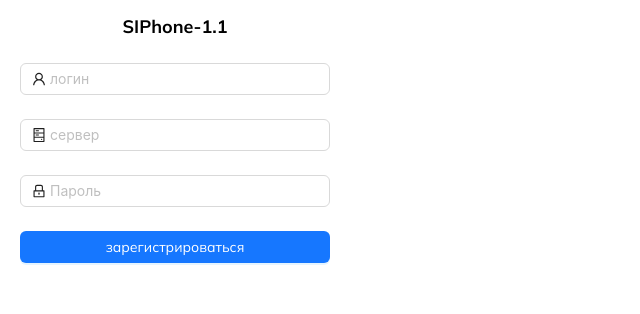
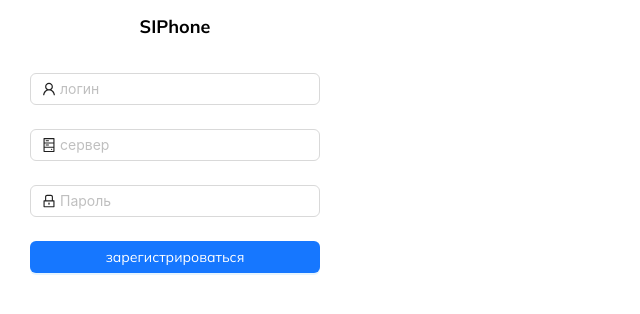
Before and after one commit to SrgyS/softphone-sip, a React (Vite) app: page / in a window 1280 px wide. Shown: the top 314 px of the page, without its empty margins (0-640 px from the left). Built offline with nearby package versions, Linux system fonts and the light colour scheme.

Commit message:
компонент авторизации

```diff
--- a/src/App.tsx
+++ b/src/App.tsx
@@ -1,10 +1,8 @@
 import './App.css';
 
-import { Button, Flex, Form, Input, message } from 'antd';
+import { Button, Flex, Input, message } from 'antd';
 import {
     ClockCircleOutlined,
-    HddOutlined,
-    LockOutlined,
     LogoutOutlined,
     PhoneFilled,
     UserOutlined,
@@ -14,6 +12,7 @@ import JsSIP, { UA } from 'jssip';
 import { RefObject, useCallback, useEffect, useRef, useState } from 'react';
 import { formatDate, formatDuration } from './callUtils';
 
+import Auth from './components/auth/Auth';
 import { CallLogList } from './phone/CallLogList';
 import { IncomingRTCSessionEvent } from 'jssip/lib/UA';
 // import { IRegisterValues } from '../../types/types';
@@ -44,7 +43,7 @@ const App = () => {
     const [callStatus, setCallStatus] = useState(callStatuses.idle);
     const [callDuration, setCallDuration] = useState(0);
     const [startTimer, setStartTimer] = useState(false);
-    const [isAuth, setIsAuth] = useState(false);
+    // const [isAuth, setIsAuth] = useState(false);
     const [currentUser, setCurrentUser] = useState<string>('');
 
     const addCallLog = (callData: ICallData) => {
@@ -248,14 +247,14 @@ const App = () => {
 
         phone.on('registered', () => {
             console.log('Registered');
-            setIsAuth(true);
+            // setIsAuth(true);
             message.success('Зарегистрирован', 3);
-            console.log('Set isAuth');
+
             setCurrentUser(`${hardcodedLogin}@${hardcodedServer}`);
         });
         phone.on('unregistered', () => {
             console.log('logout');
-            setIsAuth(false);
+            setCurrentUser('');
         });
         phone.on('registrationFailed', (data: any) => {
             console.error('Registration failed:', data);
@@ -351,7 +350,8 @@ const App = () => {
     const handleLogout = () => {
         sipPhone?.terminateSessions();
         sipPhone?.unregister();
-        setIsAuth(false);
+        // setIsAuth(false);
+        setCurrentUser('');
         setSipPhone(null);
         resetCall();
         setCallLog([]);
@@ -419,10 +419,10 @@ const App = () => {
             <h1
                 style={{ textAlign: 'center', fontSize: '18px', margin: '5px' }}
             >
-                SIPhone-1.1
+                SIPhone
             </h1>
 
-            {isAuth ? (
+            {currentUser ? (
                 <>
                     <Flex align='center' justify='space-between'>
                         <p>{currentUser}</p>
@@ -453,10 +453,9 @@ const App = () => {
                         <Flex align='center' gap={4}>
                             {' '}
                             <UserOutlined />
-                            <p>имя</p>
                         </Flex>
 
-                        <p>номер:{number || incomingNumber}</p>
+                        <p>{number || incomingNumber}</p>
                         <Flex gap={5}>
                             {' '}
                             <ClockCircleOutlined />
@@ -526,7 +525,7 @@ const App = () => {
                 </>
             ) : (
                 <div style={{ padding: '10px' }}>
-                    <Form
+                    {/* <Form
                         name='normal_login'
                         className='login-form'
                         initialValues={{ remember: true }}
@@ -591,7 +590,8 @@ const App = () => {
                                 зарегистрироваться
                             </Button>
                         </Form.Item>
-                    </Form>
+                    </Form> */}
+                    <Auth onFinish={registerToSipServer} />
                 </div>
             )}
         </Flex>
--- /dev/null
+++ b/src/components/auth/Auth.tsx
@@ -0,0 +1,83 @@
+import { Button, Form, Input } from 'antd';
+import { HddOutlined, LockOutlined, UserOutlined } from '@ant-design/icons';
+interface IFormValues {
+    login: string;
+    server: string;
+    password: string;
+}
+interface IOnFinishProps {
+    onFinish: (values: IFormValues) => void;
+}
+
+const Auth = ({ onFinish }: IOnFinishProps) => {
+    return (
+        <div style={{ padding: '10px' }}>
+            <Form
+                name='normal_login'
+                className='login-form'
+                initialValues={{ remember: true }}
+                onFinish={onFinish}
+            >
+                <Form.Item
+                    name='login'
+                    rules={[
+                        {
+                            required: false,
+                            message: 'Введите логин!',
+                        },
+                    ]}
+                >
+                    <Input
+                        prefix={
+                            <UserOutlined className='site-form-item-icon' />
+                        }
+                        placeholder='логин'
+                    />
+                </Form.Item>
+                <Form.Item
+                    name='server'
+                    rules={[
+                        {
+                            required: false,
+                            message: 'Введите имя сервера!',
+                        },
+                    ]}
+                >
+                    <Input
+                        prefix={<HddOutlined className='site-form-item-icon' />}
+                        placeholder='сервер'
+                    />
+                </Form.Item>
+                <Form.Item
+                    name='password'
+                    rules={[
+                        {
+                            required: false,
+                            message: 'Введите пароль!',
+                        },
+                    ]}
+                >
+                    <Input
+                        prefix={
+                            <LockOutlined className='site-form-item-icon' />
+                        }
+                        type='password'
+                        placeholder='Пароль'
+                    />
+                </Form.Item>
+                <Form.Item>
+                    <Button
+                        block
+                        type='primary'
+                        htmlType='submit'
+                        className='login-form-Button'
+                    >
+                        зарегистрироваться
+                    </Button>
+                </Form.Item>
+            </Form>
+        </div>
+    );
+};
+
+export default Auth;
```
Also changed, not shown: src/components/softphone/CallLogList.tsx (added, +65 -0 lines).
